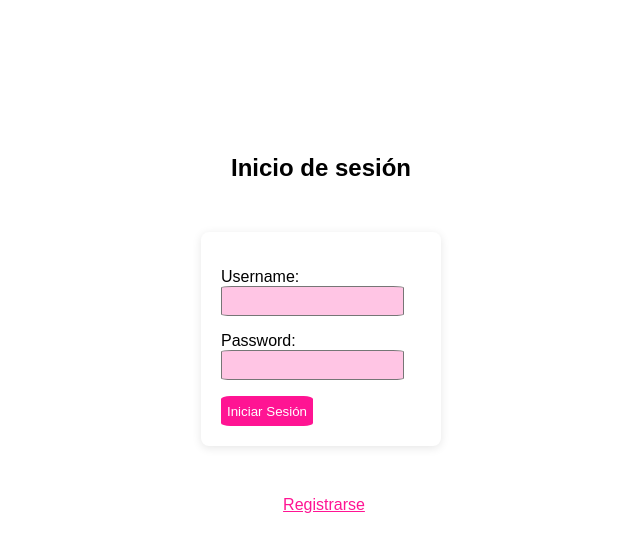
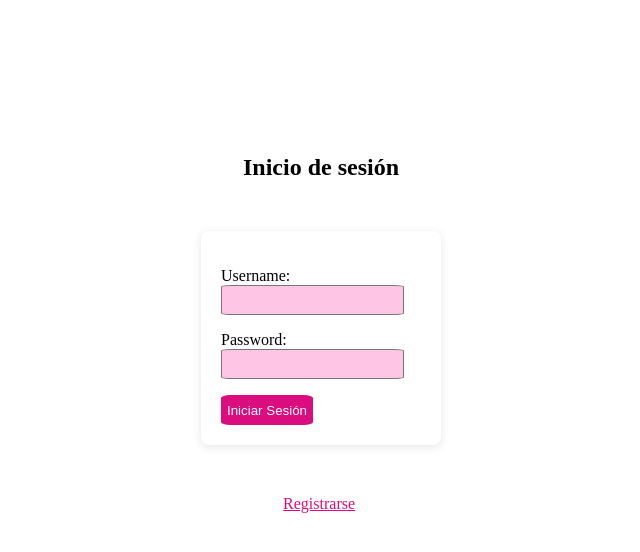
Before and after one commit to SofiAlfonso/Odissea, a Django app: page / in a window 1280 px wide. Shown: the top 552 px of the page, without its empty margins (319-959 px from the left). Run offline with Django 4.2, Linux system fonts and the light colour scheme.

Commit message:
actualización estilos, identidad de marca

```diff
--- a/accounts/templates/login.html
+++ b/accounts/templates/login.html
@@ -9,13 +9,13 @@
 
         header
         {
-            font-family: Arial, Helvetica, sans-serif;
+            font-family: 'Aptos Serif';
             text-align: center;
             padding-top: 10%;
         }
         form label
         {
-            font-family: Arial, Helvetica, sans-serif;
+            font-family: 'Aptos Serif';
         }
         form input
         {
@@ -29,7 +29,7 @@
         {
             height:30px;
             border-radius: 10%;
-            background-color: deeppink;
+            background-color: rgb(219, 12, 126);
             font-family: sans-serif;
             border-style: hidden;
             color: #ffffff;
@@ -52,12 +52,12 @@
         }
         header button hover
         {
-            background-color: rgb(196, 7, 108);
+            background-color: rgb(177, 38, 114);
         }
         a
         {
-            font-family: sans-serif;
-            color: deeppink;
+            font-family:  'Aptos Serif';
+            color: rgb(219, 12, 126);;
             text-align: center;
             margin: 50px auto;
             padding-left: 47%;
--- a/accounts/templates/register.html
+++ b/accounts/templates/register.html
@@ -16,7 +16,7 @@
             padding-left: 10%;
             padding-top: 5%;
             padding-bottom: 5%;
-            font-family: Arial, sans-serif;            background-color: rgb(240, 235, 235);
+            font-family:  'Aptos Serif';            background-color: rgb(240, 235, 235);
             box-shadow: 0 2px 10px rgba(0, 0, 0, 0.1);
             width: 50%;
             margin: 0 auto;
@@ -24,7 +24,7 @@
         }
         .form-group button
         {
-            background-color: rgb(224, 14, 168);
+            background-color: rgb(219, 12, 126);;
             display: block;
             align-content: center;
             border-style: hidden;
@@ -54,7 +54,7 @@
         }
         header
         {
-            font-family: Arial, Helvetica, sans-serif;
+            font-family:  'Aptos Serif';
             text-align: center;
             padding-top: 5%;
         }
--- a/audio_upload/templates/upload_audio.html
+++ b/audio_upload/templates/upload_audio.html
@@ -8,7 +8,7 @@
     <meta name="viewport" content="width=device-width, initial-scale=1.0">
     <style>
         .upload-page {
-            font-family: 'Arial', sans-serif;
+            font-family:  'Aptos Serif';
             background-color: white;
             margin: 0;
             padding: 0;
@@ -41,7 +41,7 @@
             border-radius: 4px;
         }
         button {
-            background-color: #d409ab;
+            background-color:rgb(219, 12, 126);;
             color: white;
             padding: 10px;
             border: none;
@@ -50,7 +50,7 @@
             font-size: 16px;
         }
         button:hover {
-            background-color: #a2168b;
+            background-color: rgb(177, 38, 114);;
         }
     </style>
 </head>
--- a/image_transcription/templates/upload_image.html
+++ b/image_transcription/templates/upload_image.html
@@ -8,7 +8,7 @@
     <title>Subir Imagen</title>
     <style>
         .upload-page {
-            font-family: 'Arial', sans-serif;
+            font-family:  'Aptos Serif';
             background-color: white;
             margin: 0;
             padding: 0;
@@ -41,7 +41,7 @@
             border-radius: 4px;
         }
         button {
-            background-color: #d409ab;
+            background-color: rgb(219, 12, 126);;
             color: white;
             padding: 10px;
             border: none;
@@ -50,7 +50,7 @@
             font-size: 16px;
         }
         button:hover {
-            background-color: #a2168b;
+            background-color:rgb(177, 38, 114);;
         }
     </style>
 </head>
```
Also changed, not shown: ODDISEAPROJECT/templates/base.html (+9 -0 lines), translator/templates/text_translation.html (+3 -14 lines), db.sqlite3.
